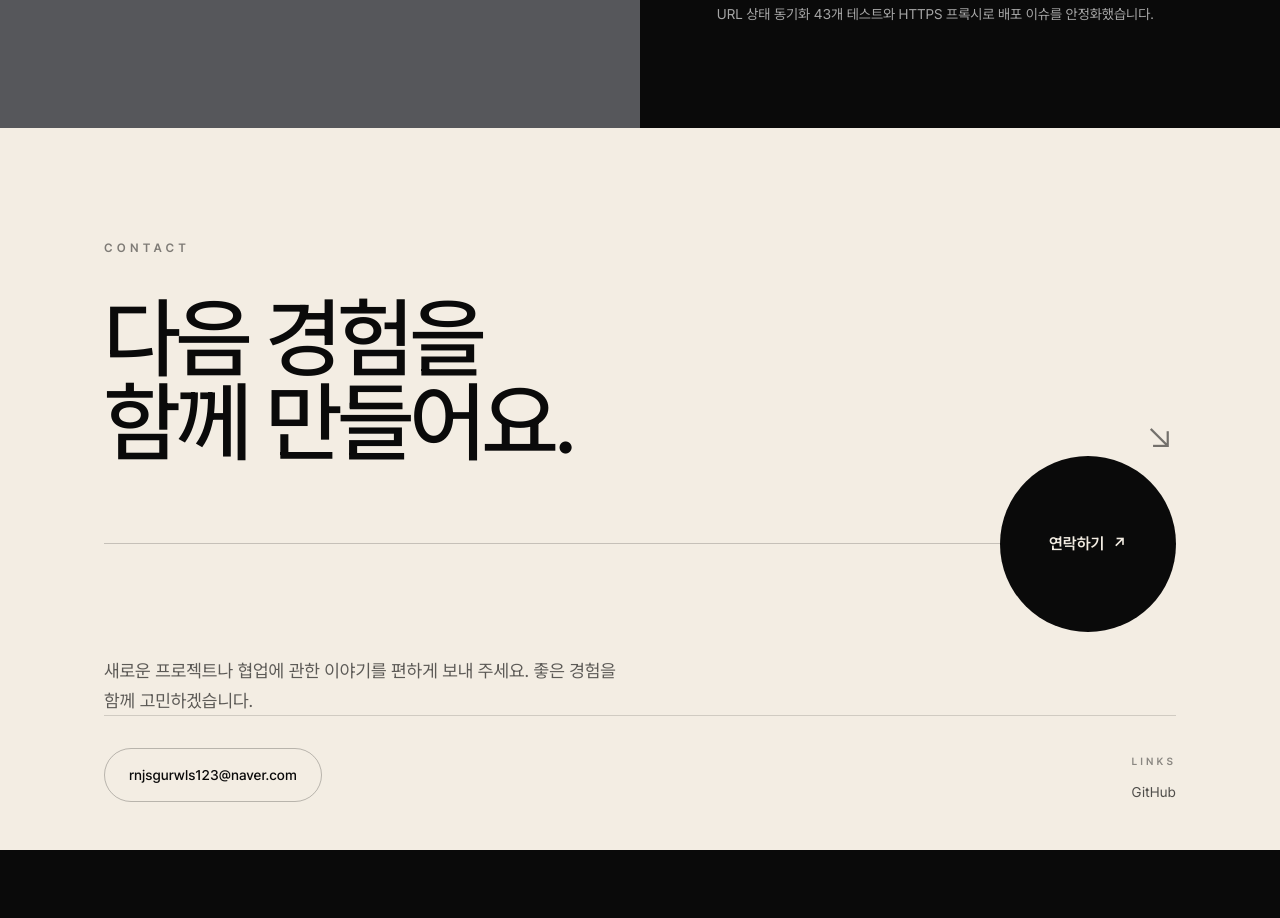
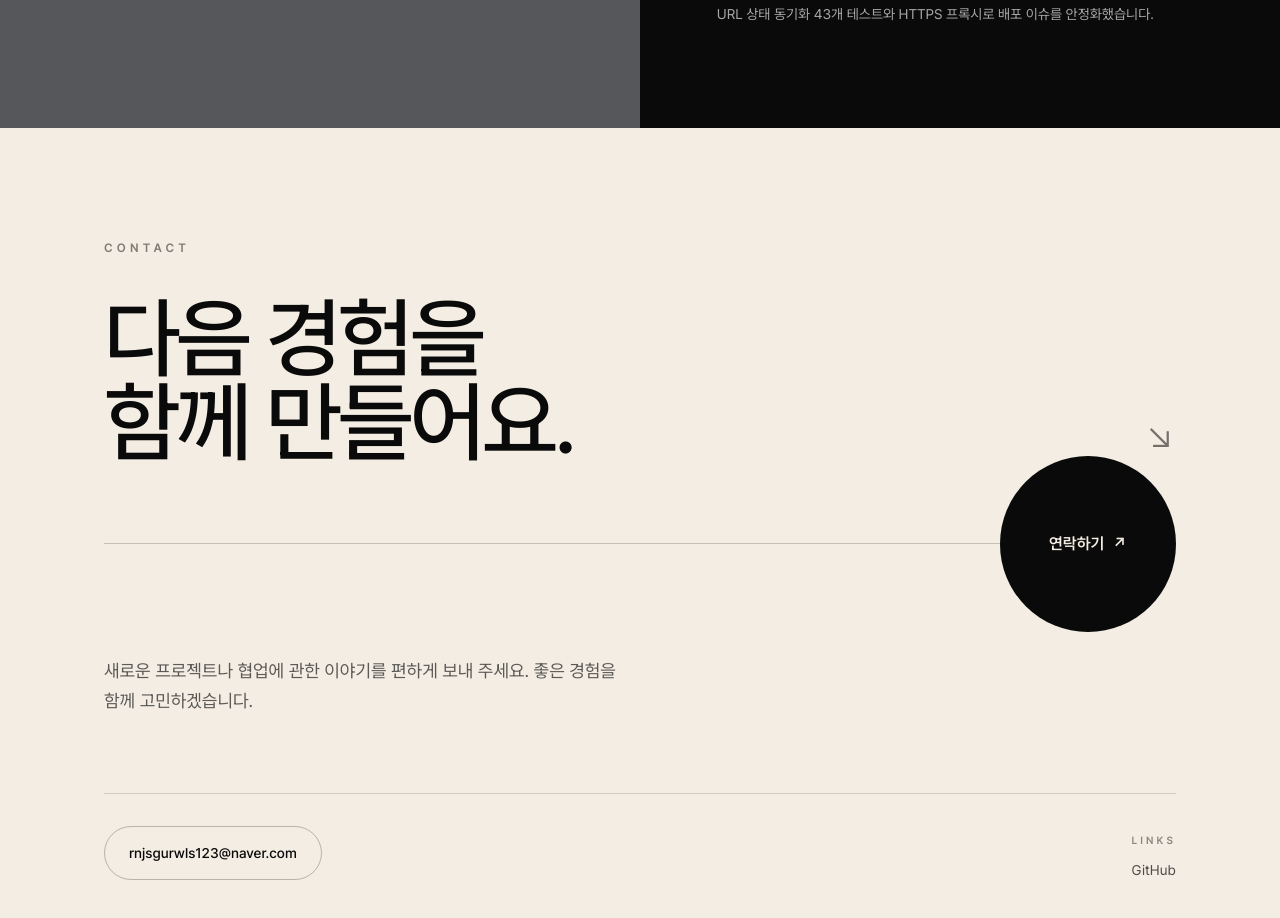
Before and after one commit to blueiz920/hyeokjinsss, a Next.js app: page / in a window 1280 px wide. Shown: the part 5560-6478 px from the top of the page. Before the commit the page ends 6410 px from the top, so only its background shows below. Built offline with nearby package versions, Linux system fonts and the light colour scheme.

Commit message:
fix: 푸터를 전체 화면 높이로 조정

```diff
--- a/app/globals.css
+++ b/app/globals.css
@@ -1208,7 +1208,7 @@ html::-webkit-scrollbar {
 @media (min-width: 1024px) {
   .site-footer,
   .site-footer-content {
-    min-height: calc(100svh - 80px);
+    min-height: calc(100svh);
   }
 
   .site-footer-content {
```
